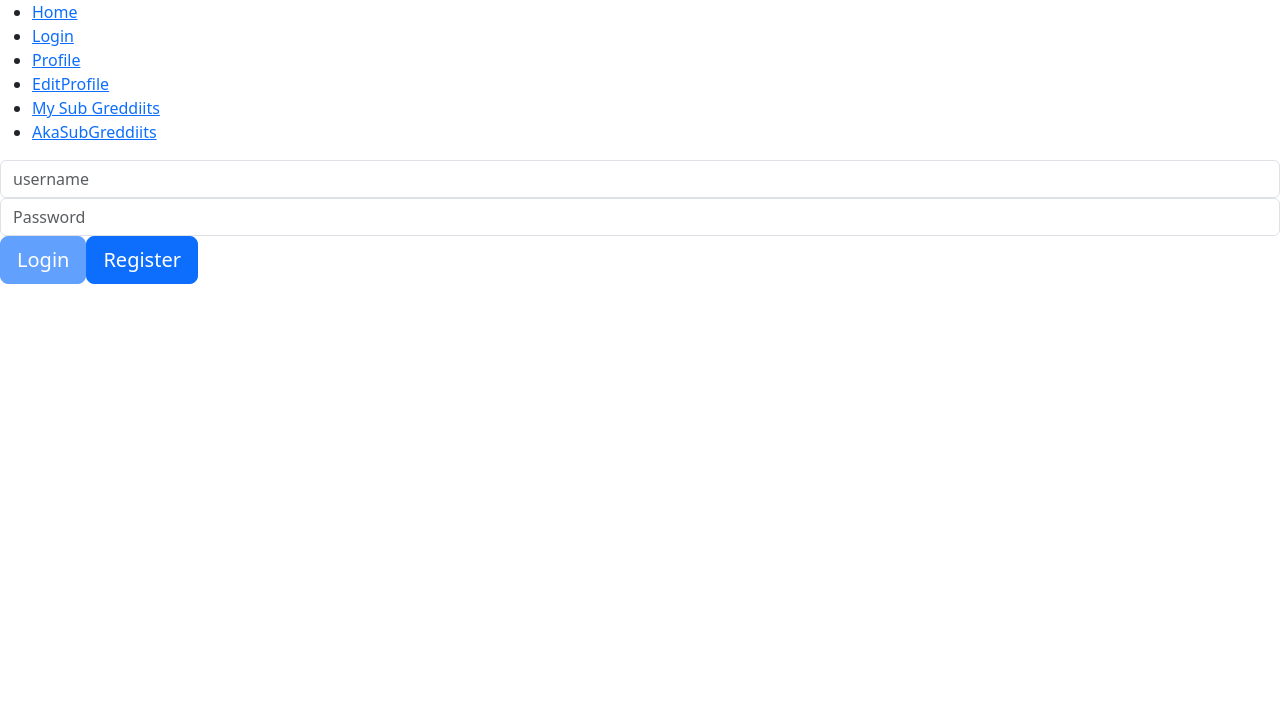
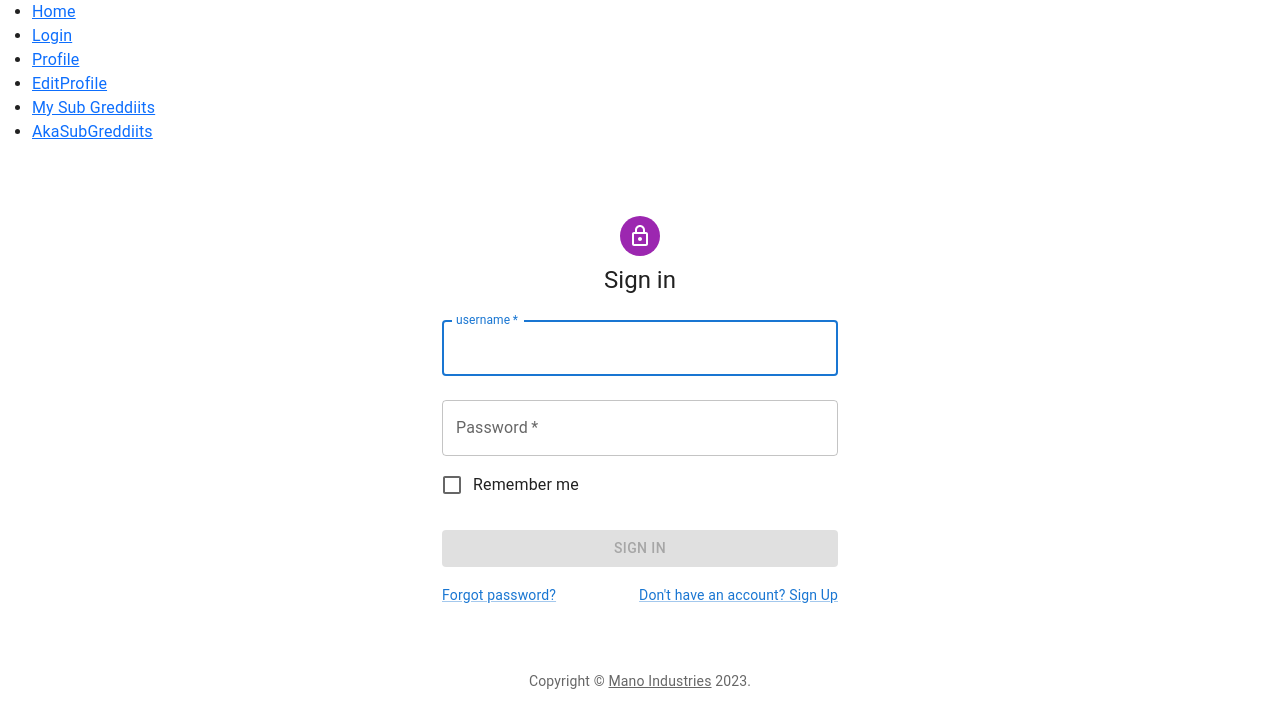
Before and after one commit to manoharnaga/greddit_v1, a React (Create React App) app in the folder frontend/: page /login in a window 1280 px wide. Shown: the top 728 px of the page. Built offline with nearby package versions, Linux system fonts and the light colour scheme.

Commit message:
added stylish mui login/signup template LoginReg

```diff
--- a/frontend/src/components/LoginReg.jsx
+++ b/frontend/src/components/LoginReg.jsx
@@ -1,5 +1,40 @@
 import { useState } from "react";
 import { Navigate } from "react-router-dom";
+
+import * as React from "react";
+import Avatar from "@mui/material/Avatar";
+import Button from "@mui/material/Button";
+import CssBaseline from "@mui/material/CssBaseline";
+import TextField from "@mui/material/TextField";
+import FormControlLabel from "@mui/material/FormControlLabel";
+import Checkbox from "@mui/material/Checkbox";
+import Link from "@mui/material/Link";
+import Grid from "@mui/material/Grid";
+import Box from "@mui/material/Box";
+import LockOutlinedIcon from "@mui/icons-material/LockOutlined";
+import Typography from "@mui/material/Typography";
+import Container from "@mui/material/Container";
+import { createTheme, ThemeProvider } from "@mui/material/styles";
+
+function Copyright(props) {
+  return (
+    <Typography
+      variant="body2"
+      color="text.secondary"
+      align="center"
+      {...props}
+    >
+      {"Copyright © "}
+      <Link color="inherit" href="https://google.com/">
+        Mano Industries
+      </Link>{" "}
+      {new Date().getFullYear()}
+      {"."}
+    </Typography>
+  );
+}
+
+const theme = createTheme();
 
 const LoginReg = (props) => {
   const [newUser, setUser] = useState(0);
@@ -9,7 +44,7 @@
 
   const [loginData, setLogindata] = useState({
     username: "",
-    password: ""
+    password: "",
   });
 
   const [RegisterData, setRegisterData] = useState({
@@ -20,12 +55,13 @@
     age: "",
     phno: "",
     password: "",
-    followers: ['abc' ,'abc1','abc2','abc3'],
-    following: ['abc' ,'abc1','abc2','abc3']
+    followers: ["abc", "abc1", "abc2", "abc3"],
+    following: ["abc", "abc1", "abc2", "abc3"],
   });
 
-  if(props.Loginval === "true"){      // already logged in!
-    console.log("Home"+inpError);
+  if (props.Loginval === "true") {
+    // already logged in!
+    console.log("Home" + inpError);
     return <Navigate to="/" />;
   }
 
@@ -33,146 +69,345 @@
   const handleRegisterChange = (e) => {
     setRegisterData({
       ...RegisterData,
-      [e.target.name]: e.target.value
+      [e.target.name]: e.target.value,
     });
 
     let checkRegister = 1;
-    for(const key in RegisterData){
-      if(key !== e.target.name){
-        checkRegister = checkRegister && (RegisterData[key].length > 0);
+    for (const key in RegisterData) {
+      if (key !== e.target.name) {
+        checkRegister = checkRegister && RegisterData[key].length > 0;
         // console.log(RegisterData[key]);
       }
     }
     // console.log(checkRegister,e.target.value);
-    setRegisterDisabled(!(checkRegister && (e.target.value.length > 0)));
-  }
+    setRegisterDisabled(!(checkRegister && e.target.value.length > 0));
+  };
 
   const handleRegister = async (e) => {
     e.preventDefault();
-    if(RegisterDisabled === 1) return;
-    setUser(0);       // correct input
+    if (RegisterDisabled === 1) return;
+    setUser(0); // correct input
     await fetch(`http://localhost:7000/auth/register`, {
-      method: 'POST',
+      method: "POST",
       crossDomain: true,
       body: JSON.stringify(RegisterData),
       headers: {
-        'Content-Type': 'application/json',
-        Accept:"application/json",
+        "Content-Type": "application/json",
+        Accept: "application/json",
         "Access-Control-Allow-Origin": "*",
-      }
+      },
     })
-    .then(res => res.json())
-    .then(data => console.log(data))
-    .catch(error => console.error('Error:', error));
-  }
+      .then((res) => res.json())
+      .then((data) => console.log(data))
+      .catch((error) => console.error("Error:", error));
+  };
 
   // Login functions
   const handleLoginChange = (e) => {
     setLogindata({
       ...loginData,
-      [e.target.name]: e.target.value
-    })
+      [e.target.name]: e.target.value,
+    });
 
     let checkLogin = true;
-    for(const key in loginData){
-      if(key !== e.target.name){
-        checkLogin = checkLogin && (loginData[key].length > 0);
+    for (const key in loginData) {
+      if (key !== e.target.name) {
+        checkLogin = checkLogin && loginData[key].length > 0;
       }
       // console.log(key,loginData[key],loginData[key].length,checkLogin);
     }
     // console.log(check,e.target.value);
-    setLoginDisabled(!(checkLogin && (e.target.value.length > 0)));
-  }
-
+    setLoginDisabled(!(checkLogin && e.target.value.length > 0));
+  };
 
   const handleLogin = async (e) => {
     e.preventDefault();
-    if(LoginDisabled === 1) return;
+    if (LoginDisabled === 1) return;
 
     await fetch(`http://localhost:7000/auth/login`, {
-      method: 'POST',
+      method: "POST",
       crossDomain: true,
       body: JSON.stringify(loginData),
       headers: {
-        'Content-Type': 'application/json',
-        Accept:"application/json",
+        "Content-Type": "application/json",
+        Accept: "application/json",
         "Access-Control-Allow-Origin": "*",
-      }
+      },
     })
-    .then(res => res.json())
-    .then(data => {
-
-      console.log('login',data);
-      if(data.status === "Login successful!"){
+      .then((res) => res.json())
+      .then((data) => {
+        console.log("login", data);
+        if (data.status === "Login successful!") {
           const userdata = data.user;
           localStorage.setItem("username", JSON.stringify(loginData.username));
           localStorage.setItem("password", JSON.stringify(loginData.password));
           props.setUserData(userdata);
           setError(0);
           props.Loginfunc("true");
-      }
-      else{
+        } else {
           setError(1);
         }
-      setLogindata({username:"",password:""});
+        setLogindata({ username: "", password: "" });
       })
-    .catch(error => console.error('Error:', error));
+      .catch((error) => console.error("Error:", error));
+  };
+
+  return newUser ? (
+    <div>
+      <ThemeProvider theme={theme}>
+        <Container component="main" maxWidth="xs">
+          <CssBaseline />
+          <Box
+            sx={{
+              marginTop: 8,
+              display: "flex",
+              flexDirection: "column",
+              alignItems: "center",
+            }}
+          >
+            <Avatar sx={{ m: 1, bgcolor: "secondary.main" }}>
+              <LockOutlinedIcon />
+            </Avatar>
+            <Typography component="h1" variant="h5">
+              Sign up
+            </Typography>
+            <Box
+              component="form"
+              noValidate
+              onSubmit={handleRegister}
+              sx={{ mt: 3 }}
+            >
+              <Grid container spacing={2}>
+                <Grid item xs={12} sm={6}>
+                  <TextField
+                    autoComplete="given-name"
+                    required
+                    fullWidth
+                    id="fname"
+                    label="First Name"
+                    onChange={handleRegisterChange}
+                    value={RegisterData.fname}
+                    type="text"
+                    name="fname"
+                    autoFocus
+                  />
+                </Grid>
+                <Grid item xs={12} sm={6}>
+                  <TextField
+                    required
+                    fullWidth
+                    id="lname"
+                    label="Last Name"
+                    onChange={handleRegisterChange}
+                    value={RegisterData.lname}
+                    type="text"
+                    name="lname"
+                    autoComplete="family-name"
+                  />
+                </Grid>
+                <Grid item xs={12}>
+                  <TextField
+                    required
+                    fullWidth
+                    id="username"
+                    label="User Name"
+                    onChange={handleRegisterChange}
+                    value={RegisterData.username}
+                    type="text"
+                    name="username"
+                    autoComplete="username"
+                  />
+                </Grid>
+                <Grid item xs={12}>
+                  <TextField
+                    required
+                    fullWidth
+                    id="emailid"
+                    label="Email Id"
+                    onChange={handleRegisterChange}
+                    value={RegisterData.emailid}
+                    type="email"
+                    name="emailid"
+                    autoComplete="email"
+                  />
+                </Grid>
+                <Grid item xs={12}>
+                  <TextField
+                    required
+                    fullWidth
+                    id="age"
+                    label="Age"
+                    onChange={handleRegisterChange}
+                    value={RegisterData.age}
+                    type="number"
+                    name="age"
+                    autoComplete="off"
+                  />
+                </Grid>
+                <Grid item xs={12}>
+                  <TextField
+                    required
+                    fullWidth
+                    id="phno"
+                    label="Phone Number"
+                    onChange={handleRegisterChange}
+                    value={RegisterData.phno}
+                    type="tel"
+                    name="phno"
+                    autoComplete="tel"
+                  />
+                </Grid>
+                <Grid item xs={12}>
+                  <TextField
+                    required
+                    fullWidth
+                    label="Password"
+                    id="password"
+                    onChange={handleRegisterChange}
+                    value={RegisterData.password}
+                    type="password"
+                    name="password"
+                    autoComplete="new-password"
+                  />
+                </Grid>
+                {/* <Grid item xs={12}>
+                  <FormControlLabel
+                    control={
+                      <Checkbox value="allowExtraEmails" color="primary" />
                     }
-
-
-  return (
-    (newUser) ?
-    <form onSubmit={handleRegister}>
-        <input onChange={handleRegisterChange} value={RegisterData.fname}type="text" name="fname" placeholder="First Name" className="form-control" />
-        <input onChange={handleRegisterChange} value={RegisterData.lname} type="text" name="lname" placeholder="Last Name" className="form-control" />
-        <input onChange={handleRegisterChange} value={RegisterData.username} type="text" name="username" placeholder="User Name" className="form-control" />
-        <input onChange={handleRegisterChange} value={RegisterData.emailid} type="email" name="emailid" placeholder="Email Id" className="form-control" />
-        <input onChange={handleRegisterChange} value={RegisterData.age} type="number" name="age" placeholder="Age" className="form-control" />
-        <input onChange={handleRegisterChange} value={RegisterData.phno} type="tel" name="phno" placeholder="Phone Number" className="form-control" />
-        <input onChange={handleRegisterChange} value={RegisterData.password} type="password" name="password" placeholder="Password" className="form-control" />
-        <button type="submit" className="btn btn-lg btn-primary" disabled={RegisterDisabled}>
-        Register
-        </button>
-        <button type="submit" className="btn btn-lg btn-primary" onClick={
-        (e) => {
+                    label="I want to receive inspiration, marketing promotions and updates via email."
+                  />
+                </Grid> */}
+              </Grid>
+              <Button
+                type="submit"
+                disabled={RegisterDisabled}
+                fullWidth
+                variant="contained"
+                sx={{ mt: 3, mb: 2 }}
+              >
+                Sign Up
+              </Button>
+              <Grid container justifyContent="flex-end">
+                <Grid item>
+                  <Link
+                    onClick={(e) => {
                       e.preventDefault();
                       setError(0);
                       setUser(0);
-          setRegisterData({fname: "",lname: "",username: "",emailid: "",age: "",phno: "",password: ""});
-        }
-      }
-      >Login</button>
-    </form>
-    :
-    <form onSubmit={handleLogin}>
-      {(inpError) ? <p style={{color:"red"}}>Invalid Username/Password!!</p>:null}
-      <input
+                      setRegisterData({
+                        fname: "",
+                        lname: "",
+                        username: "",
+                        emailid: "",
+                        age: "",
+                        phno: "",
+                        password: "",
+                      });
+                    }}
+                    variant="body2"
+                  >
+                    Already have an account? Sign in
+                  </Link>
+                </Grid>
+              </Grid>
+            </Box>
+          </Box>
+          <Copyright sx={{ mt: 5 }} />
+        </Container>
+      </ThemeProvider>
+    </div>
+  ) : (
+    <div>
+      <ThemeProvider theme={theme}>
+        <Container component="main" maxWidth="xs">
+          <CssBaseline />
+          <Box
+            sx={{
+              marginTop: 8,
+              display: "flex",
+              flexDirection: "column",
+              alignItems: "center",
+            }}
+          >
+            <Avatar sx={{ m: 1, bgcolor: "secondary.main" }}>
+              <LockOutlinedIcon />
+            </Avatar>
+            <Typography component="h1" variant="h5">
+              Sign in
+            </Typography>
+            {inpError ? (
+              <p style={{ color: "red" }}>Invalid Username/Password!!</p>
+            ) : null}
+            <Box
+              component="form"
+              onSubmit={handleLogin}
+              noValidate
+              sx={{ mt: 1 }}
+            >
+              <TextField
+                margin="normal"
+                required
+                fullWidth
+                id="username"
+                label="username"
                 type="text"
                 value={loginData.username}
                 onChange={handleLoginChange}
-        placeholder="username"
                 name="username"
-        className="form-control"
+                autoFocus
               />
-      <input
+              <TextField
+                margin="normal"
+                required
+                fullWidth
+                name="password"
+                label="Password"
                 type="password"
+                id="password"
                 value={loginData.password}
                 onChange={handleLoginChange}
-        placeholder="Password"
-        name="password"
-        className="form-control"
+                autoComplete="current-password"
               />
-      <button type="submit" className="btn btn-lg btn-primary" disabled={LoginDisabled}>Login</button>
-      <button type="submit" className="btn btn-lg btn-primary" onClick={
-        (e) => {
+              <FormControlLabel
+                control={<Checkbox value="remember" color="primary" />}
+                label="Remember me"
+              />
+              <Button
+                type="submit"
+                fullWidth
+                variant="contained"
+                sx={{ mt: 3, mb: 2 }}
+                disabled={LoginDisabled}
+              >
+                Sign In
+              </Button>
+              <Grid container>
+                <Grid item xs>
+                  <Link href="#" variant="body2">
+                    Forgot password?
+                  </Link>
+                </Grid>
+                <Grid item>
+                  <Link
+                    onClick={(e) => {
                       e.preventDefault();
                       setError(0);
                       setUser(1);
-          setLogindata({username:"",password:""});
-        }
-      }
-      >Register</button>
-    </form>
+                      setLogindata({ username: "", password: "" });
+                    }}
+                    variant="body2"
+                  >
+                    {"Don't have an account? Sign Up"}
+                  </Link>
+                </Grid>
+              </Grid>
+            </Box>
+          </Box>
+          <Copyright sx={{ mt: 8, mb: 4 }} />
+        </Container>
+      </ThemeProvider>
+    </div>
   );
 };
 
```
Lines whose indentation alone changed are shown as unchanged.
